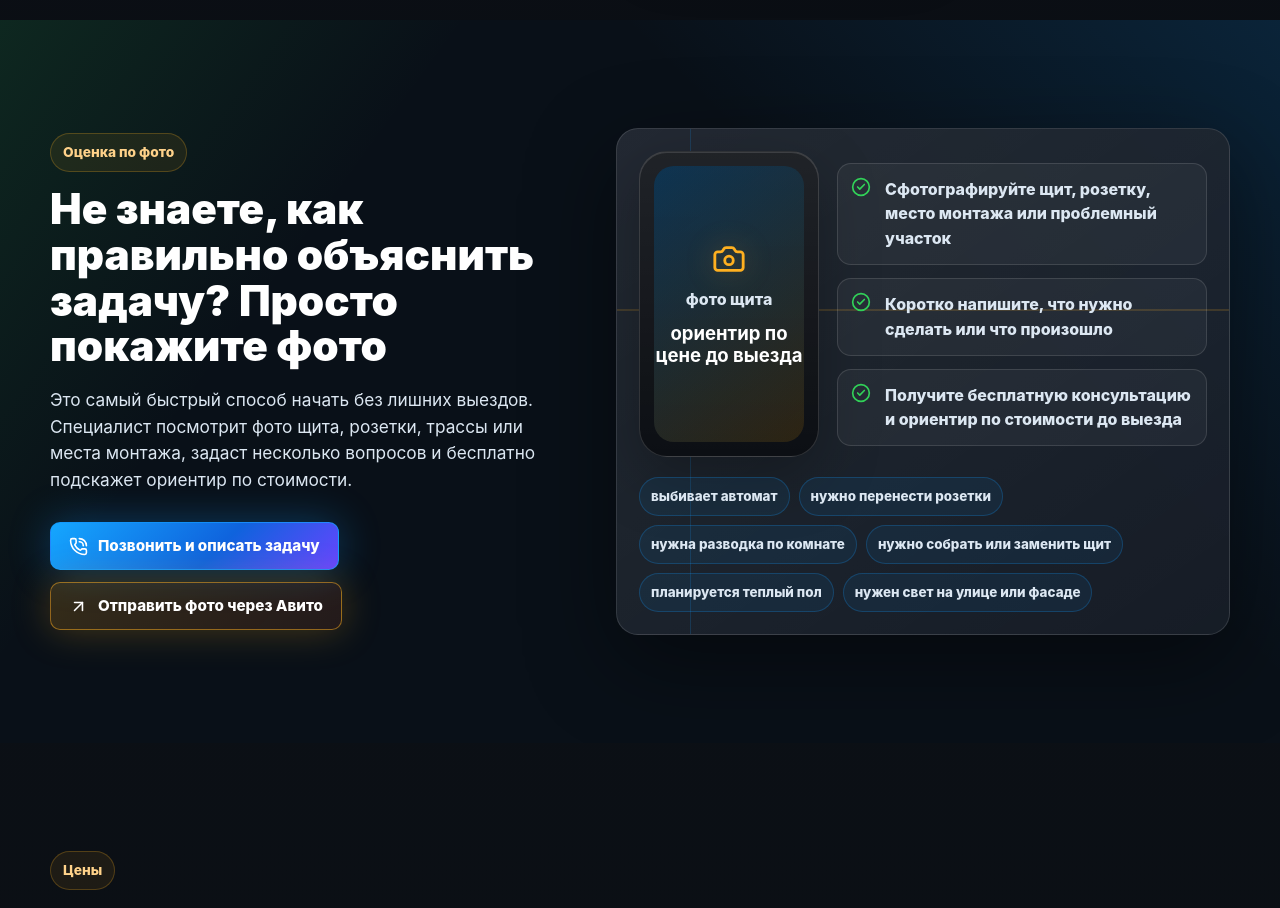
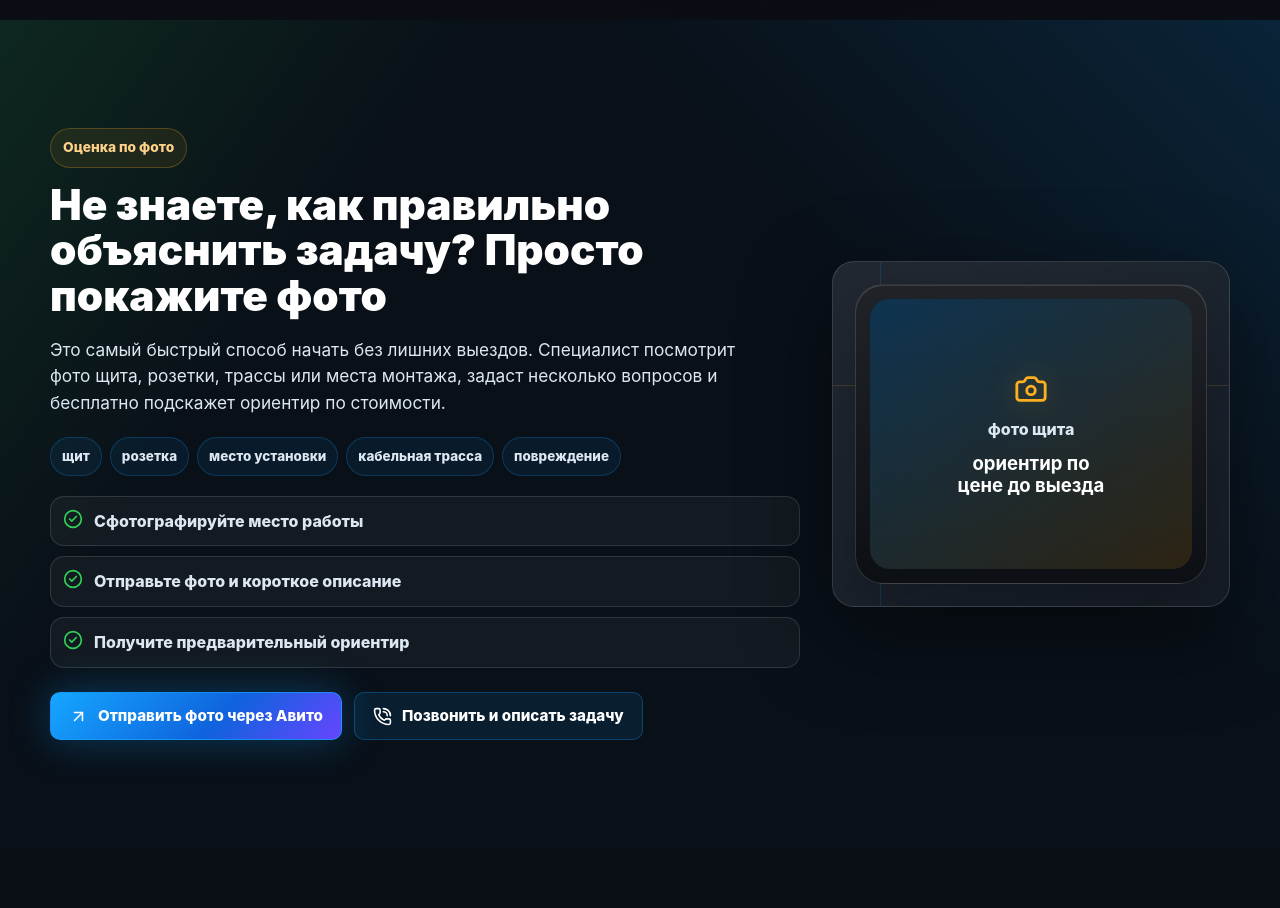
Before and after one commit to Rinat-Khabibullin/KES, a React (Vite) app: page / in a window 1280 px wide. Shown: the part 6060-6968 px from the top of the page. Built offline with nearby package versions, Linux system fonts and the light colour scheme.

Commit message:
Improve mobile landing layout

```diff
--- a/src/components/PhotoEstimate/PhotoEstimate.tsx
+++ b/src/components/PhotoEstimate/PhotoEstimate.tsx
@@ -4,47 +4,50 @@ import { avitoUrl, phoneHref } from "../../data/site";
 
 function PhotoEstimate() {
   return (
-    <section className="section photo-estimate-section" aria-labelledby="photo-estimate">
+    <section className="section photo-estimate-section" id="photo-estimate" aria-labelledby="photo-estimate-title">
       <div className="container photo-estimate">
         <div className="photo-estimate__content">
           <p className="eyebrow">Оценка по фото</p>
-          <h2 id="photo-estimate">Не знаете, как правильно объяснить задачу? Просто покажите фото</h2>
+          <h2 id="photo-estimate-title">Не знаете, как правильно объяснить задачу? Просто покажите фото</h2>
           <p>
             Это самый быстрый способ начать без лишних выездов. Специалист посмотрит фото щита,
             розетки, трассы или места монтажа, задаст несколько вопросов и бесплатно подскажет ориентир по
             стоимости.
           </p>
+
+          <div className="photo-estimate__chips" aria-label="Что можно прислать на оценку">
+            {photoEstimateExamples.map((example) => (
+              <span key={example}>{example}</span>
+            ))}
+          </div>
+
+          <ol className="photo-estimate__steps" aria-label="Как получить оценку по фото">
+            {photoEstimateSteps.map((step) => (
+              <li className="photo-estimate__step" key={step}>
+                <CheckCircle2 size={20} aria-hidden="true" />
+                <span>{step}</span>
+              </li>
+            ))}
+          </ol>
+
           <div className="photo-estimate__actions">
-            <a className="button button--primary" href={phoneHref}>
+            <a className="button button--primary" href={avitoUrl} target="_blank" rel="noopener noreferrer">
+              <ArrowUpRight size={19} />
+              Отправить фото через Авито
+            </a>
+            <a className="button button--secondary" href={phoneHref}>
               <PhoneCall size={19} />
               Позвонить и описать задачу
             </a>
-            <a className="button button--ghost" href={avitoUrl} target="_blank" rel="noopener noreferrer">
-              <ArrowUpRight size={19} />
-              Отправить фото через Авито
-            </a>
           </div>
         </div>
-        <div className="photo-estimate__panel" aria-label="Как оценить работу по фото">
+        <div className="photo-estimate__panel" aria-hidden="true">
           <div className="photo-estimate__phone" aria-hidden="true">
             <div className="photo-estimate__screen">
               <Camera size={34} />
               <span>фото щита</span>
               <strong>ориентир по цене до выезда</strong>
             </div>
-          </div>
-          <div className="photo-estimate__steps">
-            {photoEstimateSteps.map((step) => (
-              <div className="photo-estimate__step" key={step}>
-                <CheckCircle2 size={20} />
-                <span>{step}</span>
-              </div>
-            ))}
-          </div>
-          <div className="photo-estimate__chips" aria-label="Что можно прислать на оценку">
-            {photoEstimateExamples.map((example) => (
-              <span key={example}>{example}</span>
-            ))}
           </div>
         </div>
       </div>
--- a/src/components/ScrollToHash/ScrollToHash.tsx
+++ b/src/components/ScrollToHash/ScrollToHash.tsx
@@ -41,6 +41,39 @@ const scrollToTopInstantly = () => {
   });
 };
 
+const getTargetTop = (target: HTMLElement) => {
+  const header = document.querySelector<HTMLElement>(".site-header");
+  const headerHeight = header?.getBoundingClientRect().height ?? 0;
+
+  return Math.max(0, target.getBoundingClientRect().top + window.scrollY - headerHeight - 18);
+};
+
+const scrollToTargetInstantly = (target: HTMLElement) => {
+  const root = document.documentElement;
+  const body = document.body;
+  const previousRootScrollBehavior = root.style.scrollBehavior;
+  const previousBodyScrollBehavior = body.style.scrollBehavior;
+  const targetTop = getTargetTop(target);
+
+  root.style.scrollBehavior = "auto";
+  body.style.scrollBehavior = "auto";
+  window.scrollTo(0, targetTop);
+
+  window.requestAnimationFrame(() => {
+    window.scrollTo(0, targetTop);
+    root.style.scrollBehavior = previousRootScrollBehavior;
+    body.style.scrollBehavior = previousBodyScrollBehavior;
+  });
+};
+
+const scrollToTargetSmoothly = (target: HTMLElement) => {
+  window.scrollTo({
+    top: getTargetTop(target),
+    left: 0,
+    behavior: "smooth",
+  });
+};
+
 function ScrollToHash() {
   const location = useLocation();
   const previousPathnameRef = useRef(location.pathname);
@@ -67,6 +100,7 @@ function ScrollToHash() {
     }
 
     const prefersReducedMotion = window.matchMedia("(prefers-reduced-motion: reduce)").matches;
+    const isCompactViewport = window.matchMedia("(max-width: 900px)").matches;
 
     const id = decodeURIComponent(location.hash.slice(1));
     const target = document.getElementById(id);
@@ -76,10 +110,12 @@ function ScrollToHash() {
     }
 
     window.requestAnimationFrame(() => {
-      target.scrollIntoView({
-        block: "start",
-        behavior: prefersReducedMotion ? "auto" : "smooth",
-      });
+      if (prefersReducedMotion || isCompactViewport) {
+        scrollToTargetInstantly(target);
+      } else {
+        scrollToTargetSmoothly(target);
+      }
+
       focusTarget(target);
     });
   }, [location.hash, location.pathname]);
--- a/src/data/estimate.ts
+++ b/src/data/estimate.ts
@@ -1,14 +1,13 @@
 export const photoEstimateSteps = [
-  "Сфотографируйте щит, розетку, место монтажа или проблемный участок",
-  "Коротко напишите, что нужно сделать или что произошло",
-  "Получите бесплатную консультацию и ориентир по стоимости до выезда",
+  "Сфотографируйте место работы",
+  "Отправьте фото и короткое описание",
+  "Получите предварительный ориентир",
 ];
 
 export const photoEstimateExamples = [
-  "выбивает автомат",
-  "нужно перенести розетки",
-  "нужна разводка по комнате",
-  "нужно собрать или заменить щит",
-  "планируется теплый пол",
-  "нужен свет на улице или фасаде",
+  "щит",
+  "розетка",
+  "место установки",
+  "кабельная трасса",
+  "повреждение",
 ];
--- a/src/styles/global.css
+++ b/src/styles/global.css
@@ -207,6 +207,10 @@ h3 {
 h1[id],
 h2[id] {
   scroll-margin-top: calc(var(--header-height) + 22px);
+}
+
+section[id] {
+  scroll-margin-top: calc(var(--header-height) + 18px);
 }
 
 p {
@@ -1129,8 +1133,8 @@ summary:focus-visible {
 
 .photo-estimate {
   display: grid;
-  grid-template-columns: minmax(0, 0.86fr) minmax(0, 1fr);
-  gap: 38px;
+  grid-template-columns: minmax(0, 0.98fr) minmax(280px, 0.52fr);
+  gap: 32px;
   align-items: center;
 }
 
@@ -1145,14 +1149,14 @@ summary:focus-visible {
   display: flex;
   flex-wrap: wrap;
   gap: 12px;
-  margin-top: 28px;
+  margin-top: 24px;
 }
 
 .photo-estimate__panel {
   position: relative;
   display: grid;
-  grid-template-columns: minmax(180px, 0.48fr) minmax(0, 1fr);
-  gap: 18px;
+  min-height: 344px;
+  align-items: stretch;
   border: 1px solid var(--line);
   border-radius: 22px;
   padding: 22px;
@@ -1174,15 +1178,14 @@ summary:focus-visible {
 }
 
 .photo-estimate__phone,
-.photo-estimate__steps,
-.photo-estimate__chips {
+.photo-estimate__screen {
   position: relative;
   z-index: 1;
 }
 
 .photo-estimate__phone {
   display: grid;
-  min-height: 306px;
+  min-height: 300px;
   border: 1px solid rgba(255, 255, 255, 0.14);
   border-radius: 28px;
   padding: 14px;
@@ -1225,18 +1228,19 @@ summary:focus-visible {
 
 .photo-estimate__steps {
   display: grid;
-  align-content: center;
-  gap: 13px;
+  gap: 10px;
+  margin-top: 20px;
+  list-style: none;
 }
 
 .photo-estimate__step {
   display: grid;
-  grid-template-columns: 24px minmax(0, 1fr);
-  gap: 10px;
+  grid-template-columns: 22px minmax(0, 1fr);
+  gap: 9px;
   align-items: start;
   border: 1px solid rgba(255, 255, 255, 0.12);
   border-radius: 14px;
-  padding: 13px;
+  padding: 12px;
   background: rgba(255, 255, 255, 0.045);
   color: var(--text-soft);
   font-weight: 800;
@@ -1247,11 +1251,10 @@ summary:focus-visible {
 }
 
 .photo-estimate__chips {
-  grid-column: 1 / -1;
   display: flex;
   flex-wrap: wrap;
-  gap: 9px;
-  padding-top: 2px;
+  gap: 8px;
+  margin-top: 20px;
 }
 
 .photo-estimate__chips span {
@@ -3199,14 +3202,19 @@ details p {
     transform: translateX(2px);
   }
 
-  .hero__grid,
+  .hero__grid {
+    grid-template-columns: 1fr;
+  }
+
+  .photo-estimate {
+    grid-template-columns: minmax(0, 1fr) minmax(250px, 0.46fr);
+  }
+
   .areas,
   .guarantee,
   .faq,
-  .contact-card,
-  .partners,
-  .photo-estimate {
-    grid-template-columns: 1fr;
+  .partners {
+    gap: 28px;
   }
 
   .partner-hero {
@@ -3261,6 +3269,53 @@ details p {
 
   .site-header__actions .button {
     max-width: 210px;
+  }
+}
+
+@media (max-width: 900px) {
+  .photo-estimate {
+    grid-template-columns: 1fr;
+    gap: 22px;
+    align-items: start;
+  }
+
+  .photo-estimate__panel {
+    max-width: 360px;
+    min-height: 260px;
+    margin: 0 auto;
+    padding: 16px;
+  }
+
+  .photo-estimate__phone {
+    min-height: 230px;
+  }
+
+  .areas,
+  .guarantee,
+  .faq,
+  .partners,
+  .contact-card {
+    grid-template-columns: 1fr;
+  }
+
+  .areas,
+  .guarantee,
+  .faq,
+  .partners {
+    gap: 22px;
+  }
+
+  .contact-card {
+    align-items: start;
+  }
+
+  .contact-card__actions {
+    width: 100%;
+    min-width: 0;
+  }
+
+  .site-footer__grid {
+    grid-template-columns: 1fr;
   }
 }
 
@@ -3509,8 +3564,54 @@ details p {
     grid-template-columns: minmax(0, 1fr) 84px 40px;
   }
 
+  .photo-estimate-section {
+    padding-top: 28px;
+    padding-bottom: 58px;
+  }
+
+  .photo-estimate {
+    gap: 18px;
+    border: 1px solid var(--line);
+    border-radius: 20px;
+    padding: 18px;
+    background:
+      linear-gradient(145deg, rgba(255, 255, 255, 0.078), rgba(255, 255, 255, 0.022)),
+      rgba(18, 25, 35, 0.82);
+    box-shadow: 0 20px 62px rgba(0, 0, 0, 0.22);
+  }
+
+  .photo-estimate__content p:not(.eyebrow) {
+    margin-top: 14px;
+    font-size: 1rem;
+  }
+
+  .photo-estimate__chips {
+    display: grid;
+    grid-template-columns: repeat(2, minmax(0, 1fr));
+    margin-top: 16px;
+  }
+
+  .photo-estimate__chips span {
+    display: flex;
+    min-height: 38px;
+    align-items: center;
+    justify-content: center;
+    padding: 8px 9px;
+    text-align: center;
+  }
+
+  .photo-estimate__steps {
+    margin-top: 16px;
+  }
+
+  .photo-estimate__step {
+    border-radius: 12px;
+    padding: 11px;
+  }
+
   .photo-estimate__actions {
     display: grid;
+    margin-top: 18px;
   }
 
   .photo-estimate__actions .button {
@@ -3518,12 +3619,7 @@ details p {
   }
 
   .photo-estimate__panel {
-    grid-template-columns: 1fr;
-    padding: 18px;
-  }
-
-  .photo-estimate__phone {
-    min-height: 238px;
+    display: none;
   }
 
   .price-card li {
@@ -3570,6 +3666,7 @@ details p {
       visibility 180ms ease;
   }
 
+  body.is-nav-open .mobile-cta,
   body.is-chat-open .mobile-cta {
     opacity: 0;
     pointer-events: none;
@@ -3645,6 +3742,10 @@ details p {
     font-size: 1.94rem;
   }
 
+  .photo-estimate h2 {
+    font-size: 1.78rem;
+  }
+
   .hero-showcase__main,
   .hero-showcase__main img {
     min-height: 310px;
```
Also changed, not shown: 2 other files (tests, documents, lock files or other folders).
